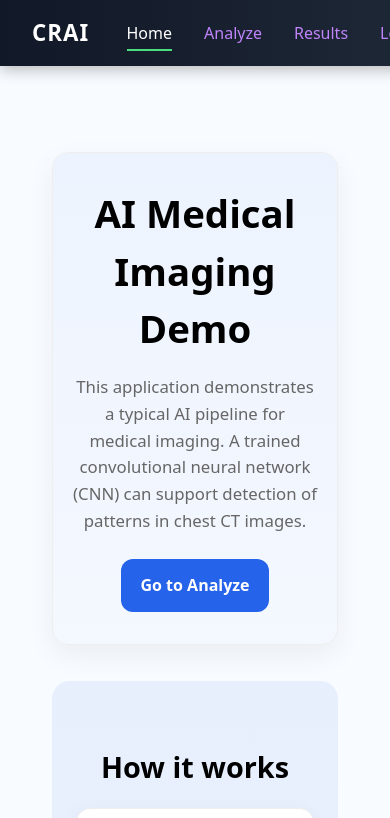
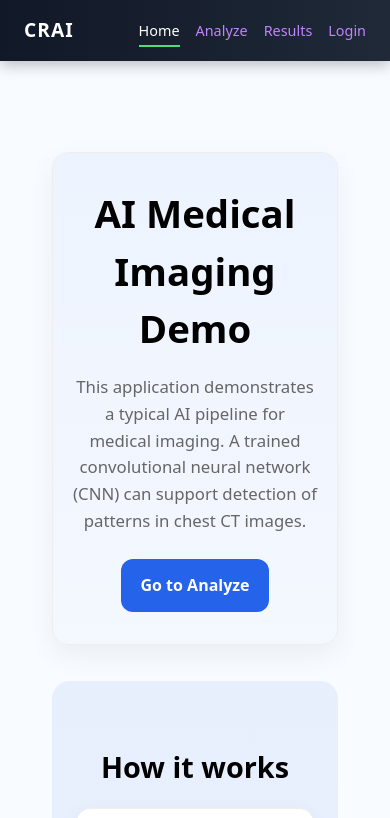
Before and after one commit to Filimon-Coding/DeepLung, a React (Vite) app in the folder frontend/: page / in a window 390 px wide. Shown: the top 818 px of the page. Built offline with nearby package versions, Linux system fonts and the light colour scheme.

Commit message:
Improve navbar responsiveness for smaller laptop screens

```diff
--- a/frontend/src/components/Navbar/Navbar.css
+++ b/frontend/src/components/Navbar/Navbar.css
@@ -13,10 +13,12 @@
 
   background: linear-gradient(90deg, #111827, #1f2937);
   box-shadow: 0 4px 14px rgba(0, 0, 0, 0.25);
+  box-sizing: border-box;
 }
 
 /* Logo */
 .logo {
+  flex-shrink: 0; /* Logo should not shrink */
   font-size: 1.4rem;
   font-weight: 700;
   text-decoration: none;
@@ -32,6 +34,12 @@
 .nav-links {
   display: flex;
   gap: 2rem;
+
+  flex: 1;              /* Take remaining space */
+  justify-content: flex-end; /* Push links to the right */
+  min-width: 0;         /* Important: allow flex child to shrink */
+  flex-wrap: wrap;      /* Allow wrap on smaller laptop screens */
+  row-gap: 0.5rem;      /* Nice spacing if it wraps to a 2nd line */
 }
 
 /* Links */
@@ -39,8 +47,9 @@
   position: relative;
   text-decoration: none;
   font-weight: 500;
-  color: #c084fc; /* mykere lilla */
+  color: #c084fc;
   transition: color 0.2s ease;
+  white-space: nowrap; /* If screen gets small, the links will be laid in 2 lines under each other instead of geting out of screen */
 }
 
 /* Hover */
@@ -72,3 +81,33 @@
 .nav-link.active::after {
   width: 100%;
 }
+
+/* Smaller laptop screens (not mobile) */
+@media (max-width: 1200px) {
+  .navbar {
+    padding: 1rem 1.5rem;
+  }
+
+  .nav-links {
+    gap: 1.2rem;
+  }
+
+  .nav-link {
+    font-size: 0.95rem;
+  }
+}
+
+/* Very small laptops */
+@media (max-width: 1000px) {
+  .nav-links {
+    gap: 1rem;
+  }
+
+  .nav-link {
+    font-size: 0.9rem;
+  }
+
+  .logo {
+    font-size: 1.2rem;
+  }
+}
--- a/frontend/src/index.css
+++ b/frontend/src/index.css
@@ -11,7 +11,7 @@
 
 body {
   margin: 0;
-  padding-top: 80px; /* juster hvis navbar er høyere/lavere */
+  padding-top: 80px; /* juster hvis navbar er høyere/lavere, slik at innhold ikke havner bak navbar */
   background: #f8fbff;
   min-width: 320px;
   min-height: 100vh;
```
Also changed, not shown: frontend/src/components/Navbar/Navbar.tsx (+21 -7 lines).
